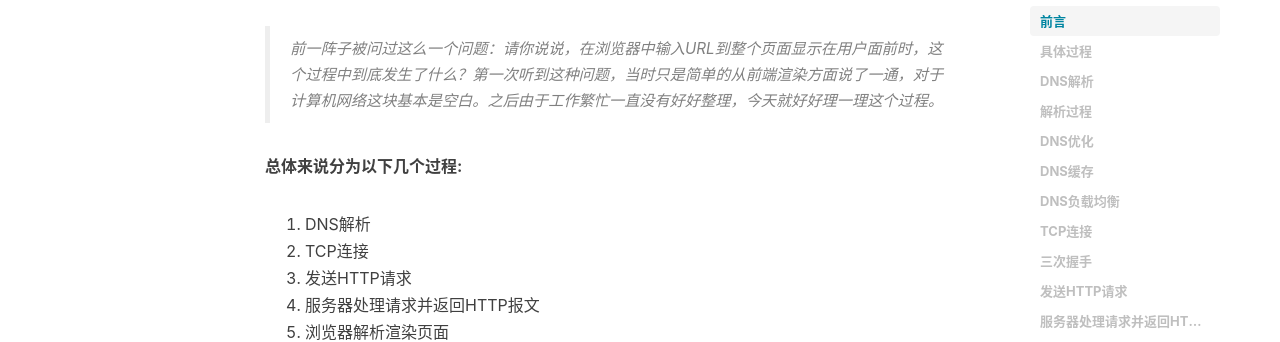
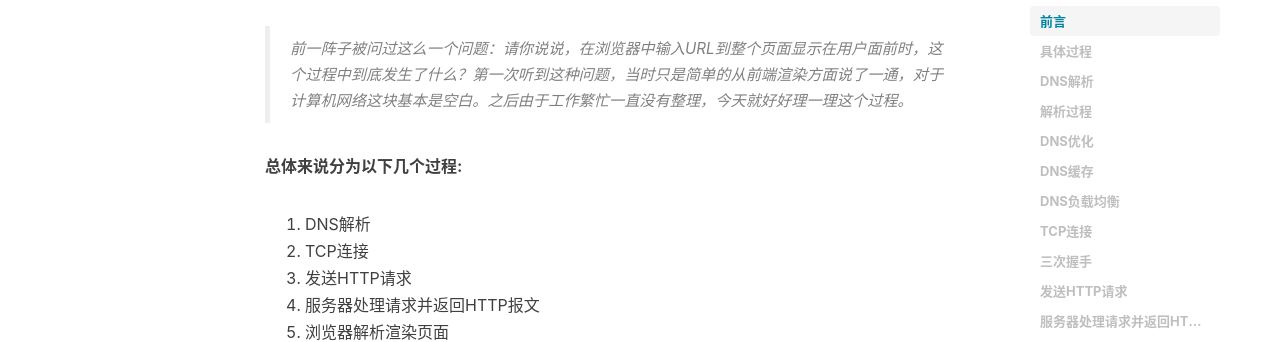
Before and after one commit to AroZhou/AroBlog, a Jekyll site: the page built from _posts/2019-07-08-从URL到页面加载.md, in a window 1280 px wide and 900 px high, scrolled down 396 px. Shown: the part 221-563 px from the top of the window. Built offline with Jekyll 4.4.1, drawn with Linux system fonts in a browser that asks for light colours; nearby versions of some CDN libraries; comment, search, counter and statistics services are not loaded; some of the changed lines change nothing that is shown.

Commit message:
小改动

```diff
--- a/_posts/2019-07-08-从URL到页面加载.md
+++ b/_posts/2019-07-08-从URL到页面加载.md
@@ -13,7 +13,7 @@ tags:
 ---
 
 # 前言
->前一阵子被问过这么一个问题：请你说说，在浏览器中输入URL到整个页面显示在用户面前时，这个过程中到底发生了什么？第一次听到这种问题，当时只是简单的从前端渲染方面说了一通，对于计算机网络这块基本是空白。之后由于工作繁忙一直没有好好整理，今天就好好理一理这个过程。
+>前一阵子被问过这么一个问题：请你说说，在浏览器中输入URL到整个页面显示在用户面前时，这个过程中到底发生了什么？第一次听到这种问题，当时只是简单的从前端渲染方面说了一通，对于计算机网络这块基本是空白。之后由于工作繁忙一直没有整理，今天就好好理一理这个过程。
 
 **总体来说分为以下几个过程:**
 1. DNS解析
@@ -37,7 +37,7 @@ DNS解析的过程就是寻找哪台机器上有你需要资源的过程。当
 
 DNS解析是一个递归查询的过程。
 
-![url->load](/img/url-load.png)
+![url->load](/img/20190708url-load.png)
 
 上述图片是查找www.google.com的IP地址过程。首先在本地域名服务器中查询IP地址，如果没有找到的情况下，本地域名服务器会向根域名服务器发送一个请求，如果根域名服务器也不存在该域名时，本地域名会向com顶级域名服务器发送一个请求，依次类推下去。直到最后本地域名服务器得到google的IP地址并把它缓存到本地，供下次查询使用。从上述过程中，可以看出网址的解析是一个从右向左的过程: com -> google.com -> www.google.com。但是你是否发现少了点什么，根域名服务器的解析过程呢？事实上，真正的网址是www.google.com.，并不是我多打了一个.，这个.对应的就是根域名服务器，默认情况下所有的网址的最后一位都是.，既然是默认情况下，为了方便用户，通常都会省略，浏览器在请求DNS的时候会自动加上，所有网址真正的解析过程为: . -> .com -> google.com. -> www.google.com.。
 
@@ -83,7 +83,7 @@ DNS返回的IP地址是否每次都一样？如果每次都一样是否说明你
 
 三次握手的过程的示意图如下：
 
-![tcp-connection-made-three-way-handshake](/img/tcp-connection-made-three-way-handshake.png)
+![tcp-connection-made-three-way-handshake](/img/20190708tcp-connection-made-three-way-handshake.png)
 
 
 ## 发送HTTP请求
@@ -139,7 +139,7 @@ HTTP响应报文也是由三部分组成: 状态码, 响应报头和响应报文
 
 浏览器在收到HTML,CSS,JS文件后，它是如何把页面呈现到屏幕上的？下图对应的就是WebKit渲染的过程。
 
-![url-load02](/img/url-load02.png)
+![url-load02](/img/20190708url-load02.png)
 
 浏览器是一个边解析边渲染的过程。首先浏览器解析HTML文件构建DOM树，然后解析CSS文件构建渲染树，等到渲染树构建完成后，浏览器开始布局渲染树并将其绘制到屏幕上。这个过程比较复杂，涉及到两个概念: reflow(回流)和repain(重绘)。DOM节点中的各个元素都是以盒模型的形式存在，这些都需要浏览器去计算其位置和大小等，这个过程称为relow;当盒模型的位置,大小以及其他属性，如颜色,字体,等确定下来之后，浏览器便开始绘制内容，这个过程称为repain。页面在首次加载时必然会经历reflow和repain。reflow和repain过程是非常消耗性能的，尤其是在移动设备上，它会破坏用户体验，有时会造成页面卡顿。所以我们应该尽可能少的减少reflow和repain。
 
```
Also changed, not shown: img/20190708tcp-connection-made-three-way-handshake.png (renamed from img/tcp-connection-made-three-way-handshake.png), img/20190708url-load.png (renamed from img/url-load.png), img/20190708url-load02.png (renamed from img/url-load02.png).
